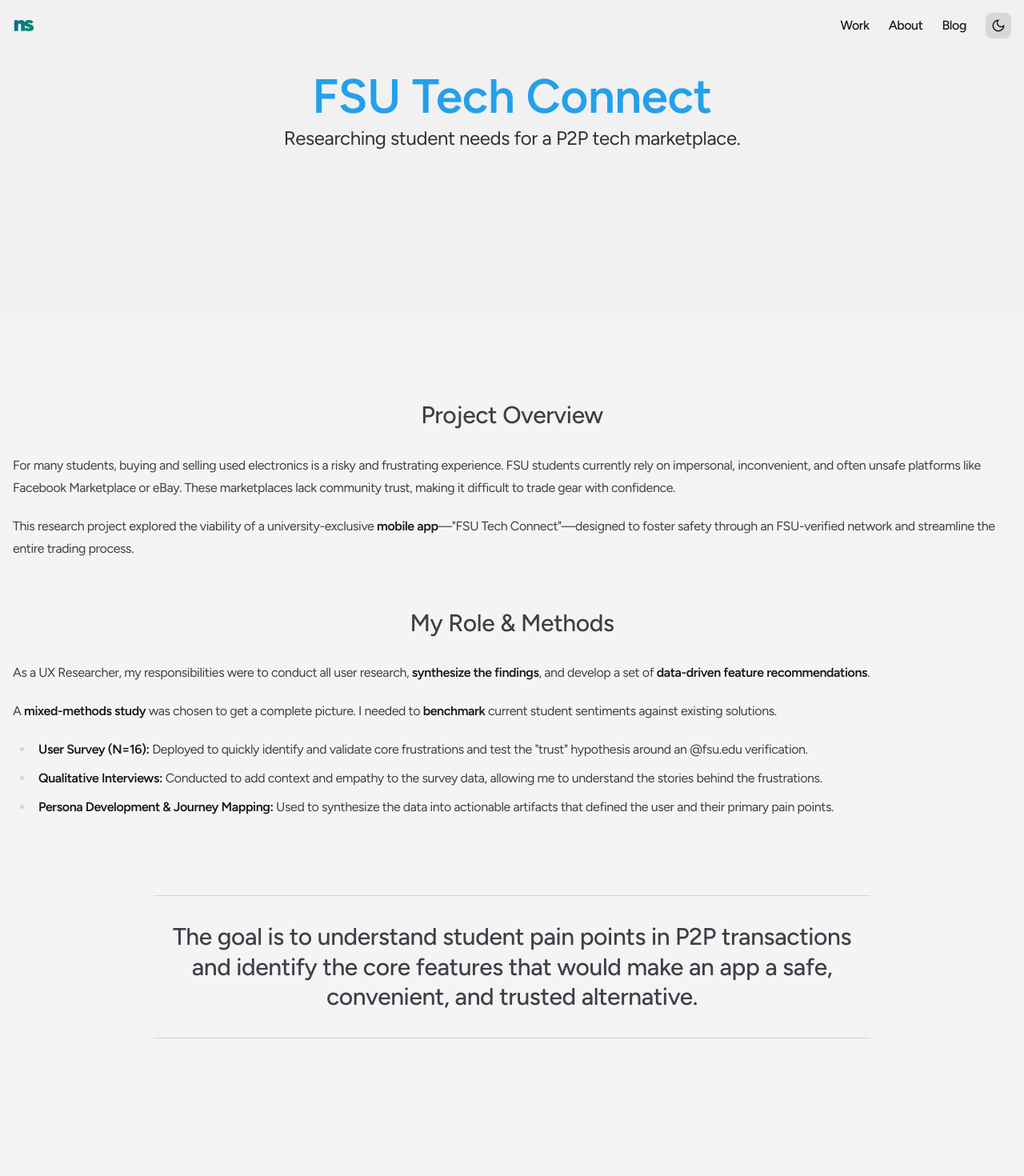
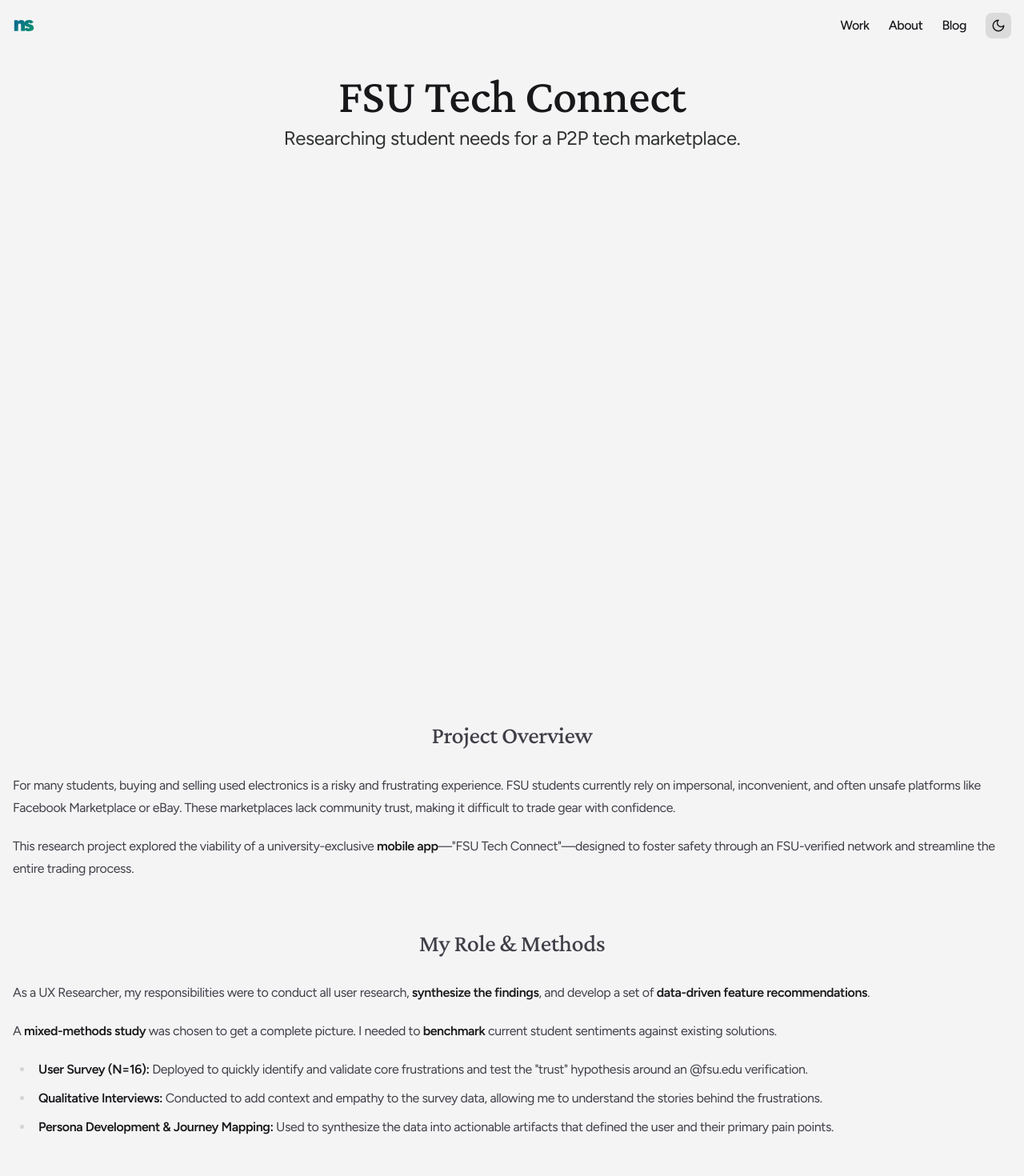
Before and after one commit to nthsm/portfolio, a Next.js app: page /p2p-marketplace-research in a window 1280 px wide. Shown: the top 1470 px of the page at 80% size. Built offline with nearby package versions, Linux system fonts and the light colour scheme.

Commit message:
Update globals.css

```diff
--- a/app/globals.css
+++ b/app/globals.css
@@ -21,6 +21,16 @@
 
 body {
   font-family: var(--font-figtree), sans-serif;
+}
+
+h1,
+h2,
+h3,
+h4,
+h5,
+h6 {
+  font-family: var(--font-crimson-pro), serif;
+  font-weight: 500;
 }
 
 img[src^='/project']:not([src='/project4-process.png']):not(
@@ -51,19 +61,18 @@ img[src^='/project']:not([src='/project4-process.png']):not(
   margin-bottom: -4.125rem;
 }
 
-/* Mobile-first defaults (0px - 767px) */
 .imon-parallax-header-js {
   background-position: center top;
   background-repeat: no-repeat;
   background-size: cover;
-  background-attachment: scroll; /* Mobile/Tablet default */
-  min-height: 50vh; /* Mobile/Tablet default */
-  padding-top: calc(2rem + 4.125rem); /* Mobile/Tablet default */
+  background-attachment: scroll;
+  min-height: 100vh;
+  padding-top: calc(2rem + 4.125rem);
   width: 100%;
   display: flex;
   flex-direction: column;
-  justify-content: flex-start; /* Mobile/Tablet default: Text at top */
-  align-items: center; /* Centers content horizontally */
+  justify-content: flex-start;
+  align-items: center;
   padding-left: 1rem;
   padding-right: 1rem;
   padding-bottom: 2rem;
@@ -76,18 +85,18 @@ img[src^='/project']:not([src='/project4-process.png']):not(
 }
 
 .imon-parallax-header-js h1 {
-  font-size: 2.25rem !important; /* Mobile-first default (4xl) */
+  font-size: 2.25rem !important;
   line-height: 1.1 !important;
   margin-top: 0;
   margin-bottom: 0 !important;
   padding-bottom: 0 !important;
   border-bottom: none !important;
-  font-weight: 600 !important;
+  font-weight: 500 !important;
   text-align: center;
 }
 
 .imon-parallax-header-js .subtitle {
-  font-size: 1.125rem; /* Mobile-first default (xl) */
+  font-size: 1.125rem;
   color: #2f3030;
   margin-top: 0.5rem;
   font-weight: normal;
@@ -95,25 +104,27 @@ img[src^='/project']:not([src='/project4-process.png']):not(
   text-align: center;
 }
 
-/* --- Text Scaling for Tablet & Desktop --- */
+.dark .imon-parallax-header-js .subtitle {
+  color: #e4e4e7;
+}
+
 @media (min-width: 768px) {
   .imon-parallax-header-js h1 {
-    font-size: 3rem !important; /* 5xl */
+    font-size: 3rem !important;
     line-height: 1 !important;
   }
   .imon-parallax-header-js .subtitle {
-    font-size: 1.25rem; /* xl */
+    font-size: 1.25rem;
   }
 }
 @media (min-width: 1024px) {
   .imon-parallax-header-js h1 {
-    font-size: 3.75rem !important; /* 6xl */
+    font-size: 3.75rem !important;
   }
   .imon-parallax-header-js .subtitle {
-    font-size: 1.5rem; /* 2xl */
+    font-size: 1.5rem;
   }
 }
-/* --- END OF TEXT SCALING --- */
 
 .imon-content-wrapper .content-section {
   padding: 3rem 1rem;
@@ -167,18 +178,18 @@ img[src^='/project']:not([src='/project4-process.png']):not(
 
 .imon-parallax-header-js h1,
 .imon-content-inner h1 {
-  font-family: var(--font-crimson-text), serif !important;
-  font-weight: 600 !important;
+  font-family: var(--font-crimson-pro), serif !important;
+  font-weight: 500 !important;
 }
 
 .imon-content-inner h1 {
   font-size: 3rem !important;
   line-height: 1.1 !important;
-  font-weight: 600 !important;
+  font-weight: 500 !important;
 }
 
 .imon-content-inner h2 {
-  font-family: var(--font-crimson-text), serif !important;
+  font-family: var(--font-crimson-pro), serif !important;
   font-size: 1.875rem !important;
   line-height: 1.25 !important;
   font-weight: 500 !important;
@@ -186,10 +197,10 @@ img[src^='/project']:not([src='/project4-process.png']):not(
 }
 
 .imon-content-inner h3 {
-  font-family: var(--font-crimson-text), serif !important;
+  font-family: var(--font-crimson-pro), serif !important;
   font-size: 1.5rem !important;
   line-height: 1.4 !important;
-  font-weight: 400 !important;
+  font-weight: 500 !important;
   color: inherit !important;
 }
 
@@ -202,8 +213,8 @@ img[src^='/project']:not([src='/project4-process.png']):not(
 }
 
 .hmw-text {
-  @apply px-4 py-8 text-3xl font-semibold text-zinc-800 dark:text-zinc-200;
-  font-family: var(--font-crimson-text), serif !important;
+  @apply px-4 py-8 text-3xl font-medium text-zinc-800 dark:text-zinc-200;
+  font-family: var(--font-crimson-pro), serif !important;
   line-height: 1.4 !important;
 }
 
@@ -211,51 +222,92 @@ img[src^='/project']:not([src='/project4-process.png']):not(
   @apply text-sm font-semibold tracking-wider no-underline hover:underline;
 }
 
-/* Project-specific Colors & Backgrounds */
-
-/* Mobile-first (0px - 767px): Use mobile images */
-.project-color-blue {
+.project-color-gold {
   background-image: url('/project1-bg-mobile.png');
 }
+.dark .project-color-gold {
+  background-image: url('/project1-bg-mobile-dark.png');
+}
+
 .project-color-red {
   background-image: url('/project2-bg-mobile.png');
 }
+.dark .project-color-red {
+  background-image: url('/project2-bg-mobile-dark.png');
+}
+
 .project-color-purple {
   background-image: url('/project3-bg-mobile.png');
 }
+.dark .project-color-purple {
+  background-image: url('/project3-bg-mobile-dark.png');
+}
+
 .project-color-green {
   background-image: url('/project4-bg-mobile.png');
 }
-.project-color-navy {
+.dark .project-color-green {
+  background-image: url('/project4-bg-mobile-dark.png');
+}
+
+.project-color-teal {
   background-image: url('/project5-bg-mobile.png');
 }
+.dark .project-color-teal {
+  background-image: url('/project5-bg-mobile-dark.png');
+}
+
 .project-color-black {
   background-image: url('/project6-bg-mobile.png');
 }
+.dark .project-color-black {
+  background-image: url('/project6-bg-mobile-dark.png');
+}
 
-/* Tablet (768px - 1850px): Use tablet images */
 @media (min-width: 768px) {
-  .project-color-blue {
+  .project-color-gold {
     background-image: url('/project1-bg-tablet.png');
   }
+  .dark .project-color-gold {
+    background-image: url('/project1-bg-tablet-dark.png');
+  }
+
   .project-color-red {
     background-image: url('/project2-bg-tablet.png');
   }
+  .dark .project-color-red {
+    background-image: url('/project2-bg-tablet-dark.png');
+  }
+
   .project-color-purple {
     background-image: url('/project3-bg-tablet.png');
   }
+  .dark .project-color-purple {
+    background-image: url('/project3-bg-tablet-dark.png');
+  }
+
   .project-color-green {
     background-image: url('/project4-bg-tablet.png');
   }
-  .project-color-navy {
+  .dark .project-color-green {
+    background-image: url('/project4-bg-tablet-dark.png');
+  }
+
+  .project-color-teal {
     background-image: url('/project5-bg-tablet.png');
   }
+  .dark .project-color-teal {
+    background-image: url('/project5-bg-tablet-dark.png');
+  }
+
   .project-color-black {
     background-image: url('/project6-bg-tablet.png');
   }
+  .dark .project-color-black {
+    background-image: url('/project6-bg-tablet-dark.png');
+  }
 }
 
-/* Large Desktop (1851px+): Use desktop images and layout */
 @media (min-width: 1851px) {
   .imon-parallax-header-js {
     min-height: calc(100vh + 4.125rem);
@@ -264,29 +316,51 @@ img[src^='/project']:not([src='/project4-process.png']):not(
     background-attachment: fixed;
   }
 
-  .project-color-blue {
+  .project-color-gold {
     background-image: url('/project1-bg.png');
   }
+  .dark .project-color-gold {
+    background-image: url('/project1-bg-dark.png');
+  }
+
   .project-color-red {
     background-image: url('/project2-bg.png');
   }
+  .dark .project-color-red {
+    background-image: url('/project2-bg-dark.png');
+  }
+
   .project-color-purple {
     background-image: url('/project3-bg.png');
   }
+  .dark .project-color-purple {
+    background-image: url('/project3-bg-dark.png');
+  }
+
   .project-color-green {
     background-image: url('/project4-bg.png');
   }
-  .project-color-navy {
+  .dark .project-color-green {
+    background-image: url('/project4-bg-dark.png');
+  }
+
+  .project-color-teal {
     background-image: url('/project5-bg.png');
   }
+  .dark .project-color-teal {
+    background-image: url('/project5-bg-dark.png');
+  }
+
   .project-color-black {
     background-image: url('/project6-bg.png');
   }
+  .dark .project-color-black {
+    background-image: url('/project6-bg-dark.png');
+  }
 }
 
-/* Project-specific text colors */
-.project-color-blue h1 {
-  color: #25a0ea;
+.project-color-gold h1 {
+  color: #c89828;
 }
 .project-color-red h1 {
   color: #e4504c;
@@ -297,8 +371,8 @@ img[src^='/project']:not([src='/project4-process.png']):not(
 .project-color-green h1 {
   color: #52af54;
 }
-.project-color-navy h1 {
-  color: #35485e;
+.project-color-teal h1 {
+  color: #0aabb5;
 }
 .project-color-black h1 {
   color: #000000;
```
